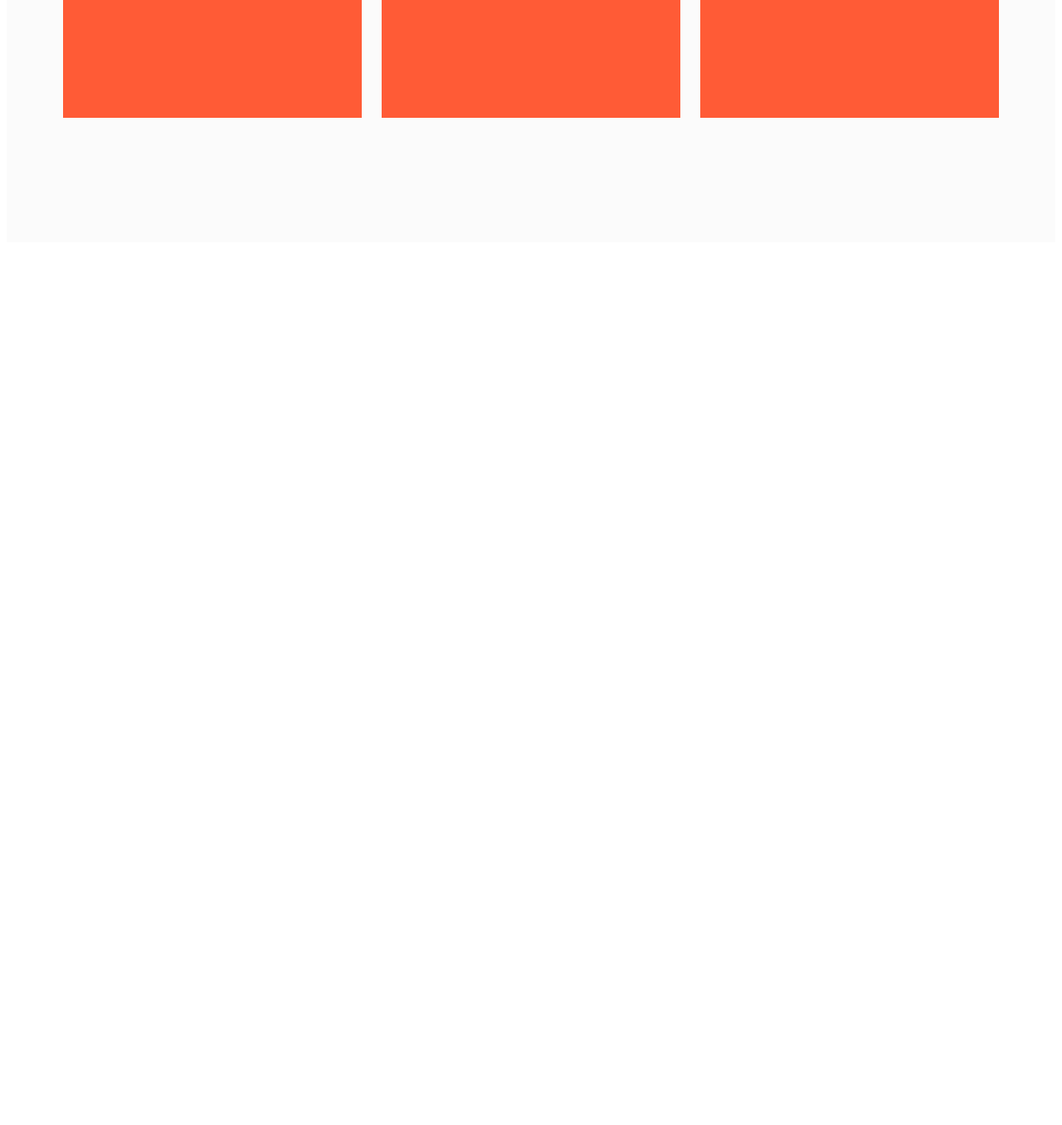
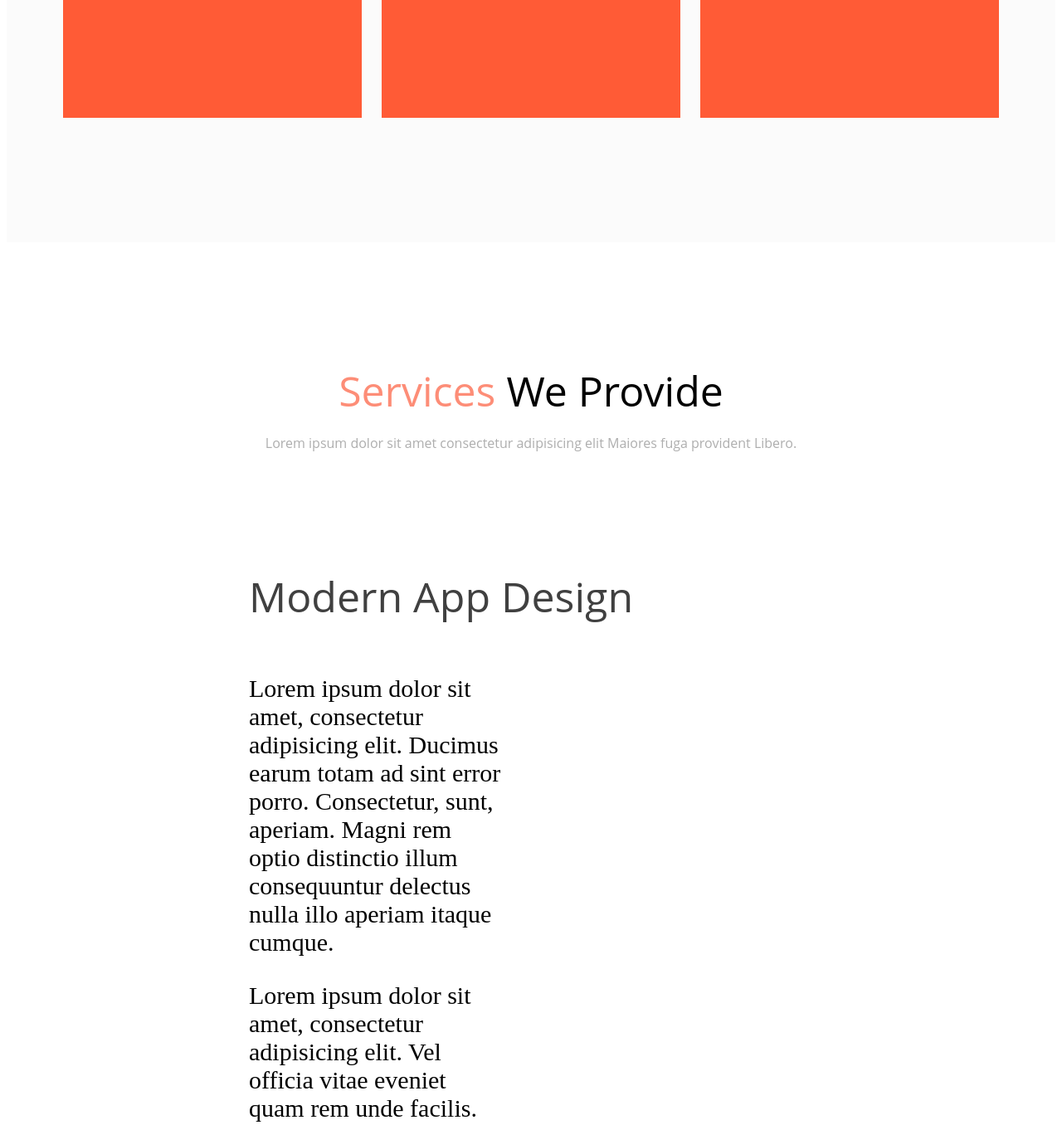
Before and after one commit to AmetJunior/Smart1, a plain HTML site: page index.html in a window 1280 px wide. Shown: the part 2998-4354 px from the top of the page at 83% size. Before the commit the page ends 3298 px from the top, so only its background shows below. Drawn offline with Linux system fonts and the light colour scheme; a web font is replaced by a local one.

Commit message:
services

```diff
--- a/index.html
+++ b/index.html
@@ -92,7 +92,22 @@
             <img class="orange__blocks" src="/img/orangebocks/Rectangle 3.jpg">
             <img class="orange__blocks" src="/img/orangebocks/Rectangle 3.jpg">
             <img class="orange__blocks" src="/img/orangebocks/Rectangle 3.jpg">
+        </div>
+    </div>
 
+    <div class="services">
+        <div class="container">
+            <div class="services__title"><span class="services__colortext">Services</span> We Provide</div>
+            <div class="services__subtitle">Lorem ipsum dolor sit amet consectetur adipisicing elit Maiores fuga provident Libero.</div>
+            <div class="services__contenttitle">Modern App Design</div>
+            <div class="serivces__content">
+                <div class="server_icon"><p>Lorem ipsum dolor sit amet, consectetur adipisicing elit. Ducimus earum totam ad sint error porro. Consectetur, sunt, aperiam. Magni rem optio distinctio illum consequuntur delectus nulla illo aperiam itaque cumque.</p>
+
+                    <p>Lorem ipsum dolor sit amet, consectetur adipisicing elit. Vel officia vitae eveniet quam rem unde facilis.</p>
+                    <p>vitae eveniet quam rem unde facilis.</p>
+            </div>
+
+        </div>
         </div>
     </div>
 </body>
--- a/style.css
+++ b/style.css
@@ -262,5 +262,56 @@
     margin-left: 10px;
     margin-right: 10px;
     margin-bottom: 20px;
+}
+
+.services {
+    height: 930px;
+    width: 100%;
+    background-color: #fff;
+    display: flex;
+    justify-content: center;
+}
+
+
+.services__title {
+    text-align: center;
+    padding-top: 145px;
+    font-family: 'Open Sans', sans-serif;
+    font-weight: 400;
+    font-size: 50px;
+}
+
+.services__colortext {
+    color: #fd8d77;
+}
+
+.services__subtitle {
+    text-align: center;
+
+    font-family: 'Open Sans', sans-serif;
+    font-weight: 400;
+    font-size: 16px;
+    color: #aeaeae;
+    margin-bottom: 140px;
+    padding-top: 18px;
+}
+
+.services__contenttitle {
+    margin-left: 245px;
+    margin-bottom: 30px;
+    font-family: 'Open Sans', sans-serif;
+    font-weight: 400;
+    color: #404040;
+    font-size: 50px;
+}
+
+.server_icon {
+    margin-left: 245px;
+}
+
+.serivces__content {
+    display: flex;
+    font-size: 30px;
+    width: 555px;
 
 }
```
